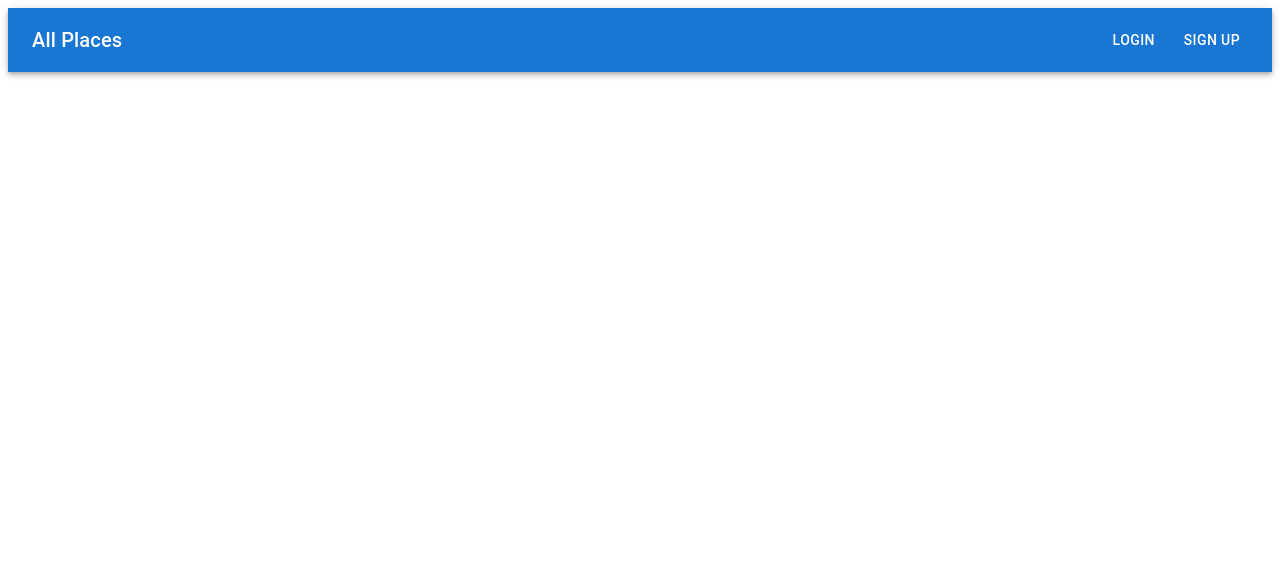
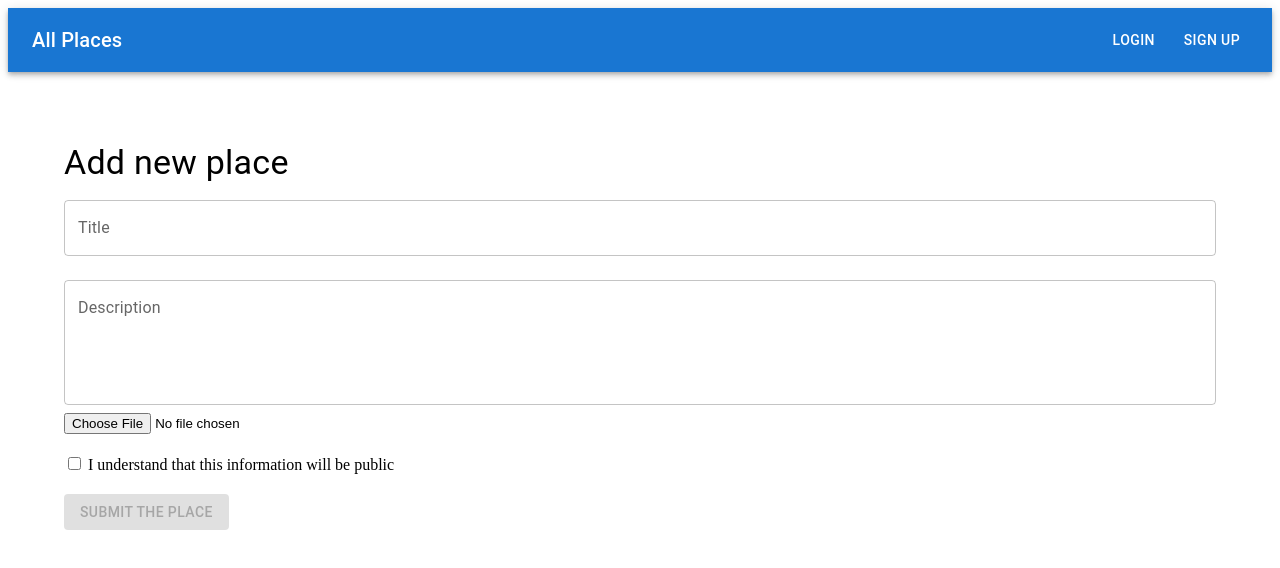
Before and after one commit to Kevincon12/rabota12, a React (Vite) app in the folder frontend/: page /add-place in a window 1280 px wide. Shown: the top 568 px of the page. Built offline with nearby package versions, Linux system fonts and the light colour scheme.

Commit message:
добавлена форма добавления новых заведений с проверкой согласия и картинкой

```diff
--- a/frontend/src/App.tsx
+++ b/frontend/src/App.tsx
@@ -3,6 +3,7 @@ import Layout from './components/Layout';
 import Home from './pages/Home';
 import Login from './pages/Login';
 import Register from './pages/Register';
+import AddPlace from "./pages/AddPlace.tsx";
 
 const App = () => {
     return (
@@ -12,6 +13,7 @@ const App = () => {
                     <Route path="/" element={<Home />} />
                     <Route path="/login" element={<Login />} />
                     <Route path="/register" element={<Register />} />
+                    <Route path="/add-place" element={<AddPlace />} />
                 </Routes>
             </Layout>
         </BrowserRouter>
--- /dev/null
+++ b/frontend/src/pages/AddPlace.tsx
@@ -0,0 +1,85 @@
+import { useState } from 'react';
+import { Container, TextField, Button, Typography } from '@mui/material';
+import api from '../api/axios';
+import { useNavigate } from 'react-router-dom';
+
+const AddPlace = () => {
+    const navigate = useNavigate();
+
+    const [title, setTitle] = useState('');
+    const [description, setDescription] = useState('');
+    const [file, setFile] = useState<File | null>(null);
+    const [agree, setAgree] = useState(false);
+
+    const submit = async () => {
+        const formData = new FormData();
+
+        formData.append('title', title);
+        formData.append('description', description);
+        formData.append('agree', String(agree));
+
+        if (file) {
+            formData.append('mainImage', file);
+        }
+
+        await api.post('/places', formData, {
+            headers: {
+                'Content-Type': 'multipart/form-data',
+            },
+        });
+
+        navigate('/');
+    };
+
+    return (
+        <Container style={{ marginTop: 50 }}>
+            <Typography variant="h4">Add new place</Typography>
+
+            <TextField
+                fullWidth
+                label="Title"
+                margin="normal"
+                value={title}
+                onChange={(e) => setTitle(e.target.value)}
+            />
+
+            <TextField
+                fullWidth
+                label="Description"
+                margin="normal"
+                multiline
+                rows={4}
+                value={description}
+                onChange={(e) => setDescription(e.target.value)}
+            />
+
+            <input
+                type="file"
+                onChange={(e) => setFile(e.target.files?.[0] || null)}
+            />
+
+            <div style={{ marginTop: 20 }}>
+                <label>
+                    <input
+                        type="checkbox"
+                        checked={agree}
+                        onChange={(e) => setAgree(e.target.checked)}
+                    />
+                    {' '}
+                    I understand that this information will be public
+                </label>
+            </div>
+
+            <Button
+                variant="contained"
+                style={{ marginTop: 20 }}
+                onClick={submit}
+                disabled={!agree}
+            >
+                Submit the place
+            </Button>
+        </Container>
+    );
+};
+
+export default AddPlace;
```
